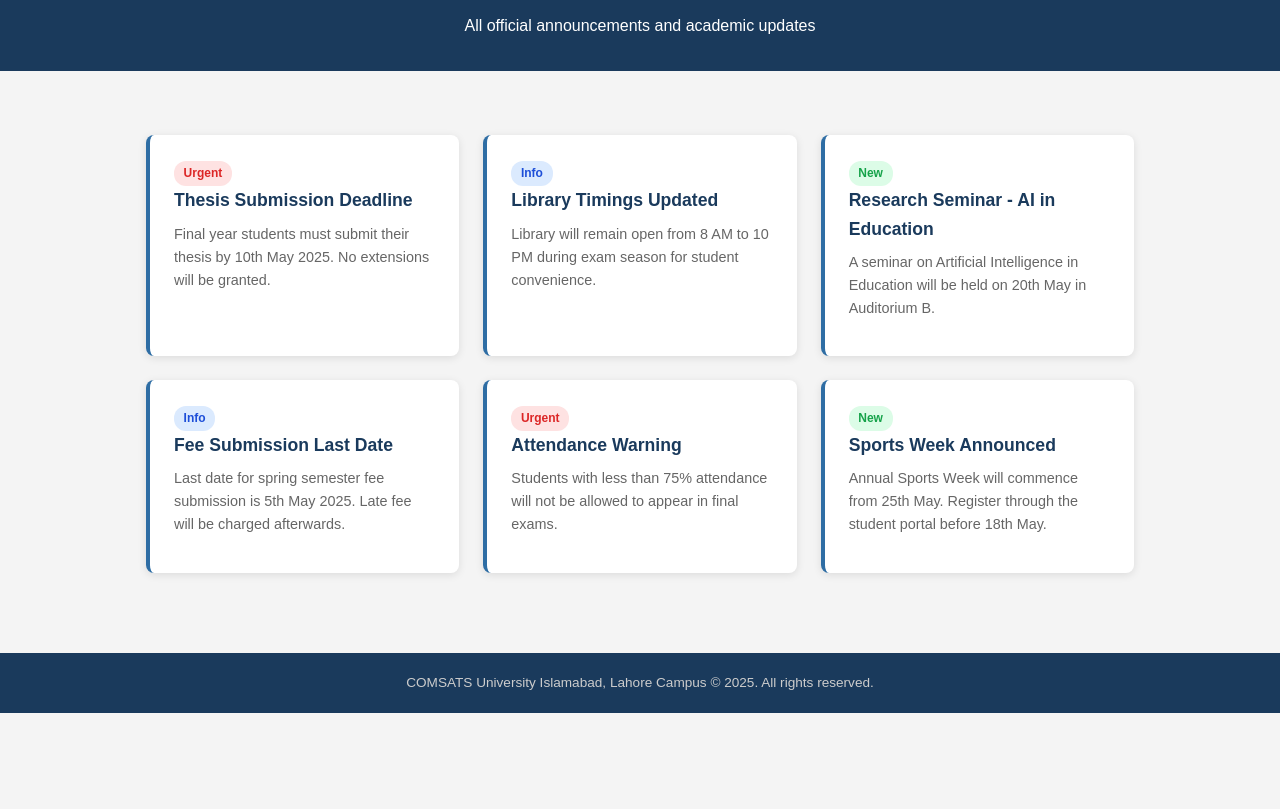
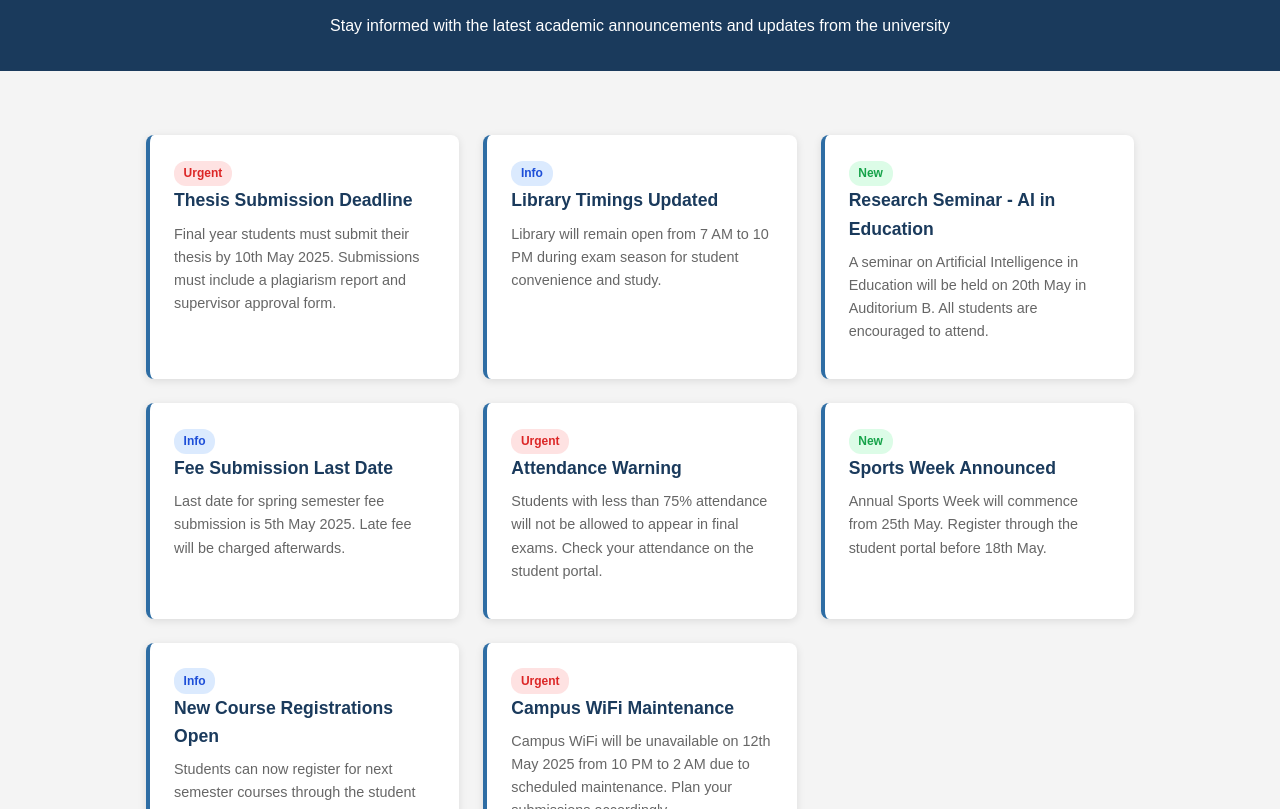
Before and after one commit to ahmedquresshi579/uni-notice-board, a website: page src/notices.html in a window 1280 px wide. Shown: the part 143-952 px from the top of the page. Before the commit the page ends 856 px from the top, so only its background shows below. Drawn offline with Linux system fonts and the light colour scheme.

Commit message:
Update: added wifi notice, improved attendance and seminar descriptions

```diff
--- a/src/notices.html
+++ b/src/notices.html
@@ -1,5 +1,5 @@
 <!DOCTYPE html>
-<!-- Academic Notices Page - Developed by Member 1 (faisal) -->
+<!-- Notices Page - Developed by M. Faisal Khan (FA23-BCS-109) -->
 <html lang="en">
 <head>
   <meta charset="UTF-8">
@@ -24,7 +24,7 @@
 
   <div class="page-header">
     <h2>Academic Notices</h2>
-    <p>All official announcements and academic updates</p>
+    <p>Stay informed with the latest academic announcements and updates from the university</p>
   </div>
 
   <div class="container">
@@ -32,17 +32,17 @@
       <div class="notice-card">
         <span class="badge badge-urgent">Urgent</span>
         <h3>Thesis Submission Deadline</h3>
-        <p>Final year students must submit their thesis by 10th May 2025. No extensions will be granted.</p>
+        <p>Final year students must submit their thesis by 10th May 2025. Submissions must include a plagiarism report and supervisor approval form.</p>
       </div>
       <div class="notice-card">
         <span class="badge badge-info">Info</span>
         <h3>Library Timings Updated</h3>
-        <p>Library will remain open from 8 AM to 10 PM during exam season for student convenience.</p>
+        <p>Library will remain open from 7 AM to 10 PM during exam season for student convenience and study.</p>
       </div>
       <div class="notice-card">
         <span class="badge badge-success">New</span>
         <h3>Research Seminar - AI in Education</h3>
-        <p>A seminar on Artificial Intelligence in Education will be held on 20th May in Auditorium B.</p>
+        <p>A seminar on Artificial Intelligence in Education will be held on 20th May in Auditorium B. All students are encouraged to attend.</p>
       </div>
       <div class="notice-card">
         <span class="badge badge-info">Info</span>
@@ -52,12 +52,22 @@
       <div class="notice-card">
         <span class="badge badge-urgent">Urgent</span>
         <h3>Attendance Warning</h3>
-        <p>Students with less than 75% attendance will not be allowed to appear in final exams.</p>
+        <p>Students with less than 75% attendance will not be allowed to appear in final exams. Check your attendance on the student portal.</p>
       </div>
       <div class="notice-card">
         <span class="badge badge-success">New</span>
         <h3>Sports Week Announced</h3>
         <p>Annual Sports Week will commence from 25th May. Register through the student portal before 18th May.</p>
+      </div>
+      <div class="notice-card">
+        <span class="badge badge-info">Info</span>
+        <h3>New Course Registrations Open</h3>
+        <p>Students can now register for next semester courses through the student portal. Deadline is 25th May 2025.</p>
+      </div>
+      <div class="notice-card">
+        <span class="badge badge-urgent">Urgent</span>
+        <h3>Campus WiFi Maintenance</h3>
+        <p>Campus WiFi will be unavailable on 12th May 2025 from 10 PM to 2 AM due to scheduled maintenance. Plan your submissions accordingly.</p>
       </div>
     </div>
   </div>
```
